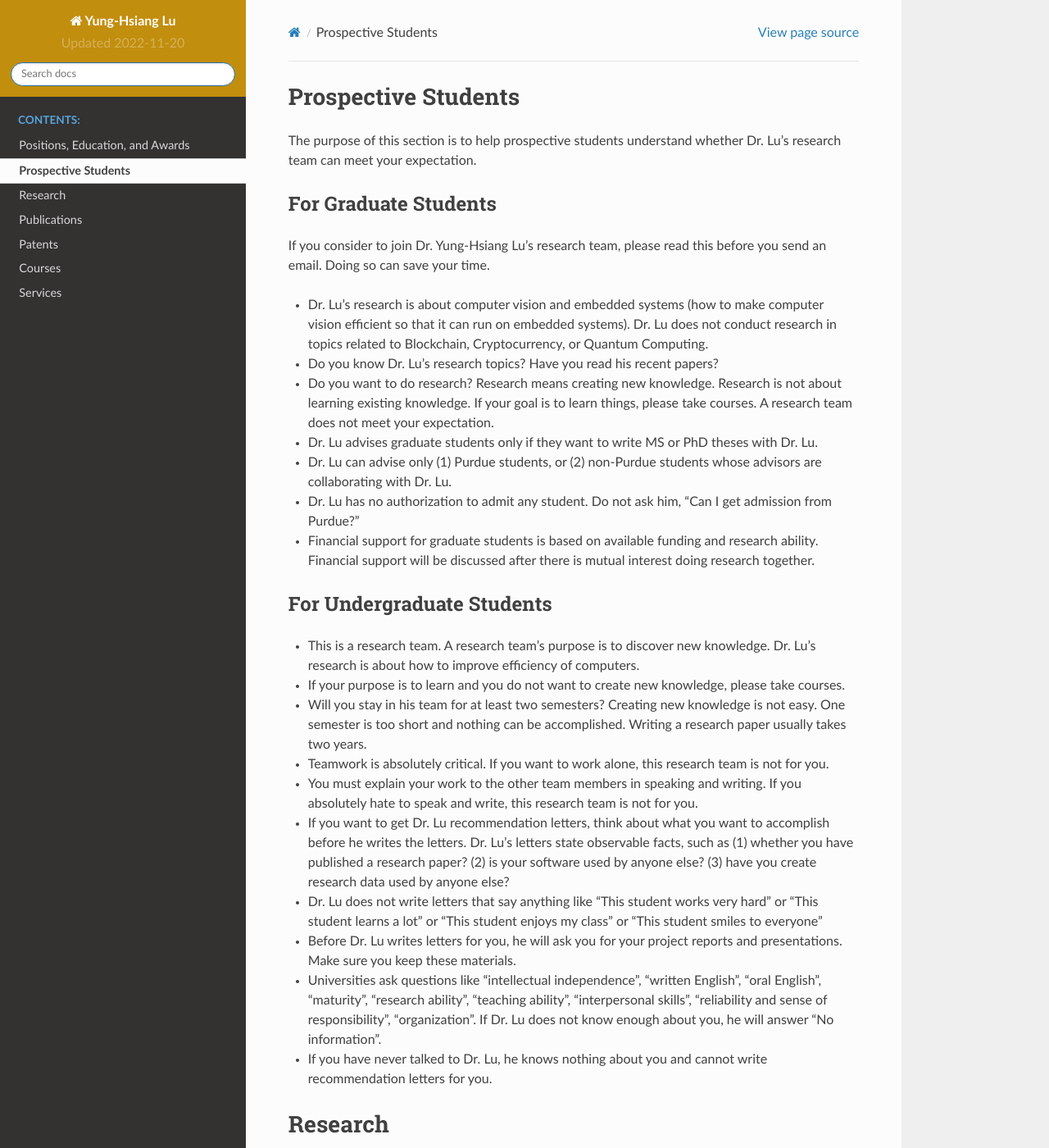
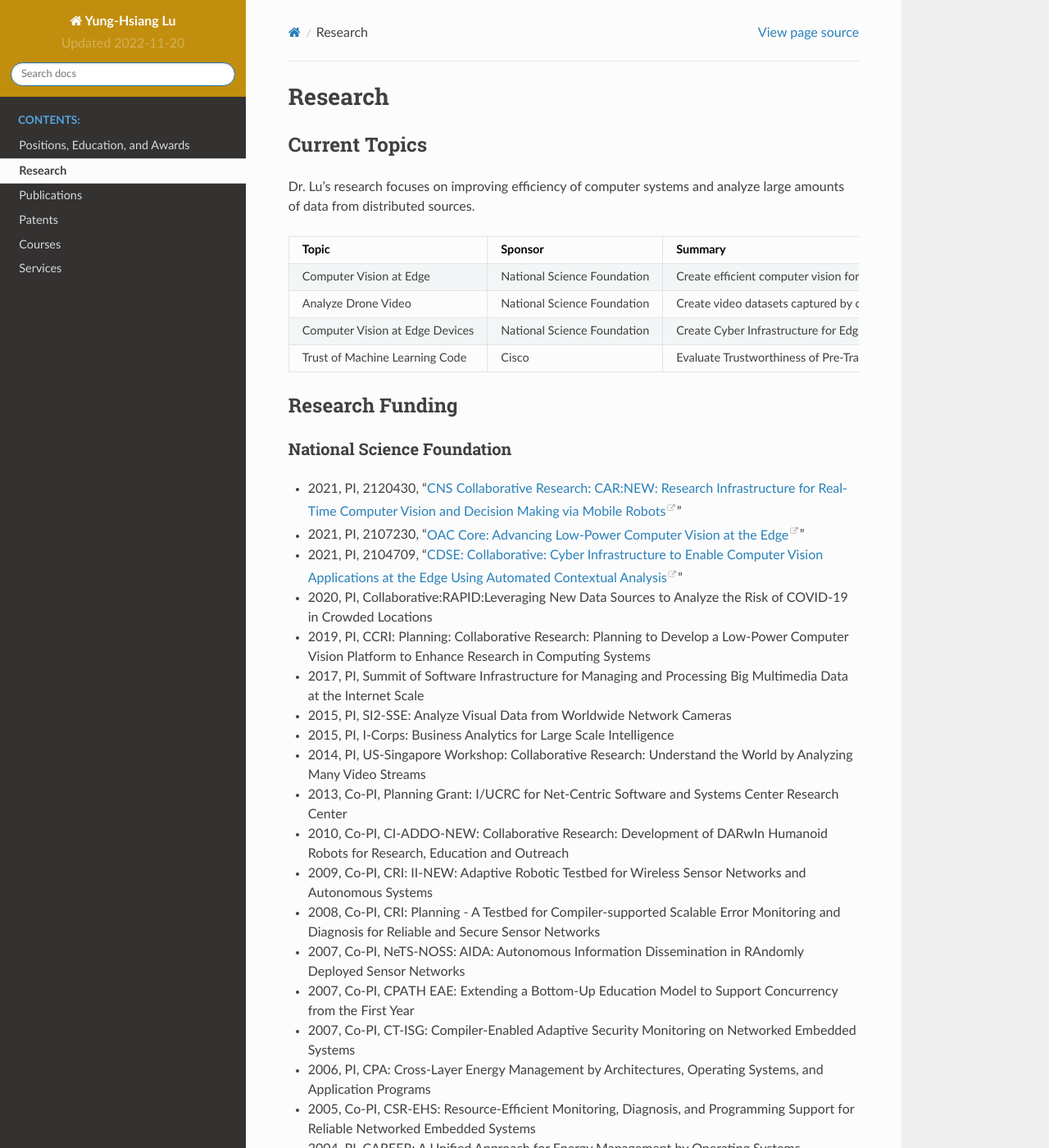
Before and after one commit to luyunghsiang/yhluweb, a Sphinx documentation site: the page built from source/research.rst, in a window 1280 px wide and 1400 px high. Shown: the whole window at 82% size. Built offline with Sphinx 7.4.7 and the Read the Docs theme 2.0.0, drawn with Linux system fonts in a browser that asks for light colours; pages that are not in the unit, such as notebooks, are missing from menus.

Commit message:
add section for prospective students

```diff
--- a/source/index.rst
+++ b/source/index.rst
@@ -49,6 +49,7 @@
 
 
    education
+   prospective
    research
    publications
    patents
--- a/source/research.rst
+++ b/source/research.rst
@@ -1,86 +1,3 @@
-Prospective Students
-====================
-
-The purpose of this section is to help prospective students understand
-whether Dr. Lu's research team can meet your expectation.
-
-For Graduate Students
-^^^^^^^^^^^^^^^^^^^^^
-
-If you consider to join Dr. Yung-Hsiang Lu's research team, please
-read this before you send an email. Doing so can save your time.
-
-- Dr. Lu's research is about computer vision and embedded systems (how
-  to make computer vision efficient so that it can run on embedded
-  systems). Dr. Lu does not conduct research in topics related to
-  Blockchain, Cryptocurrency, or Quantum Computing.
-
-- Do you know Dr. Lu's research topics? Have you read his recent papers?
-
-- Do you want to do research? Research means creating new
-  knowledge. Research is not about learning existing knowledge.  If
-  your goal is to learn things, please take courses.  A research
-  team does not meet your expectation.
-
-- Dr. Lu advises graduate students only if they want to write MS or
-  PhD theses with Dr. Lu.
-
-- Dr. Lu can advise only (1) Purdue students, or (2) non-Purdue
-  students whose advisors are collaborating with Dr. Lu.
-
-- Dr. Lu has no authorization to admit any student. Do not ask him,
-  "Can I get admission from Purdue?"
-
-- Financial support for graduate students is based on available
-  funding and research ability. Financial support will be discussed
-  after there is mutual interest doing research together.
-
-
-For Undergraduate Students
-^^^^^^^^^^^^^^^^^^^^^^^^^^
-
-- This is a research team. A research team's purpose is to discover
-  new knowledge. Dr. Lu's research is about how to improve efficiency
-  of computers.
-
-- If your purpose is to learn and you do not want to create new
-  knowledge, please take courses.
-
-- Will you stay in his team for at least two semesters? Creating new
-  knowledge is not easy. One semester is too short and nothing can be
-  accomplished.  Writing a research paper usually takes two years.
-
-- Teamwork is absolutely critical. If you want to work alone, this
-  research team is not for you.
-
-- You must explain your work to the other team members in speaking and
-  writing.  If you absolutely hate to speak and write, this research
-  team is not for you.
-
-- If you want to get Dr. Lu recommendation letters, think about what
-  you want to accomplish before he writes the letters. Dr. Lu's
-  letters state observable facts, such as (1) whether you have
-  published a research paper? (2) is your software used by anyone
-  else? (3) have you create research data used by anyone else?
-
-- Dr. Lu does not write letters that say anything like "This student
-  works very hard" or "This student learns a lot" or "This student
-  enjoys my class" or "This student smiles to everyone"
-
-- Before Dr. Lu writes letters for you, he will ask you for your
-  project reports and presentations. Make sure you keep these
-  materials.
-
-- Universities ask questions like "intellectual independence",
-  "written English", "oral English", "maturity", "research ability",
-  "teaching ability", "interpersonal skills", "reliability and sense
-  of responsibility", "organization". If Dr. Lu does not know enough
-  about you, he will answer "No information".
-
-- If you have never talked to Dr. Lu, he knows nothing about you and
-  cannot write recommendation letters for you.
-
-
 Research
 ========
 
```
